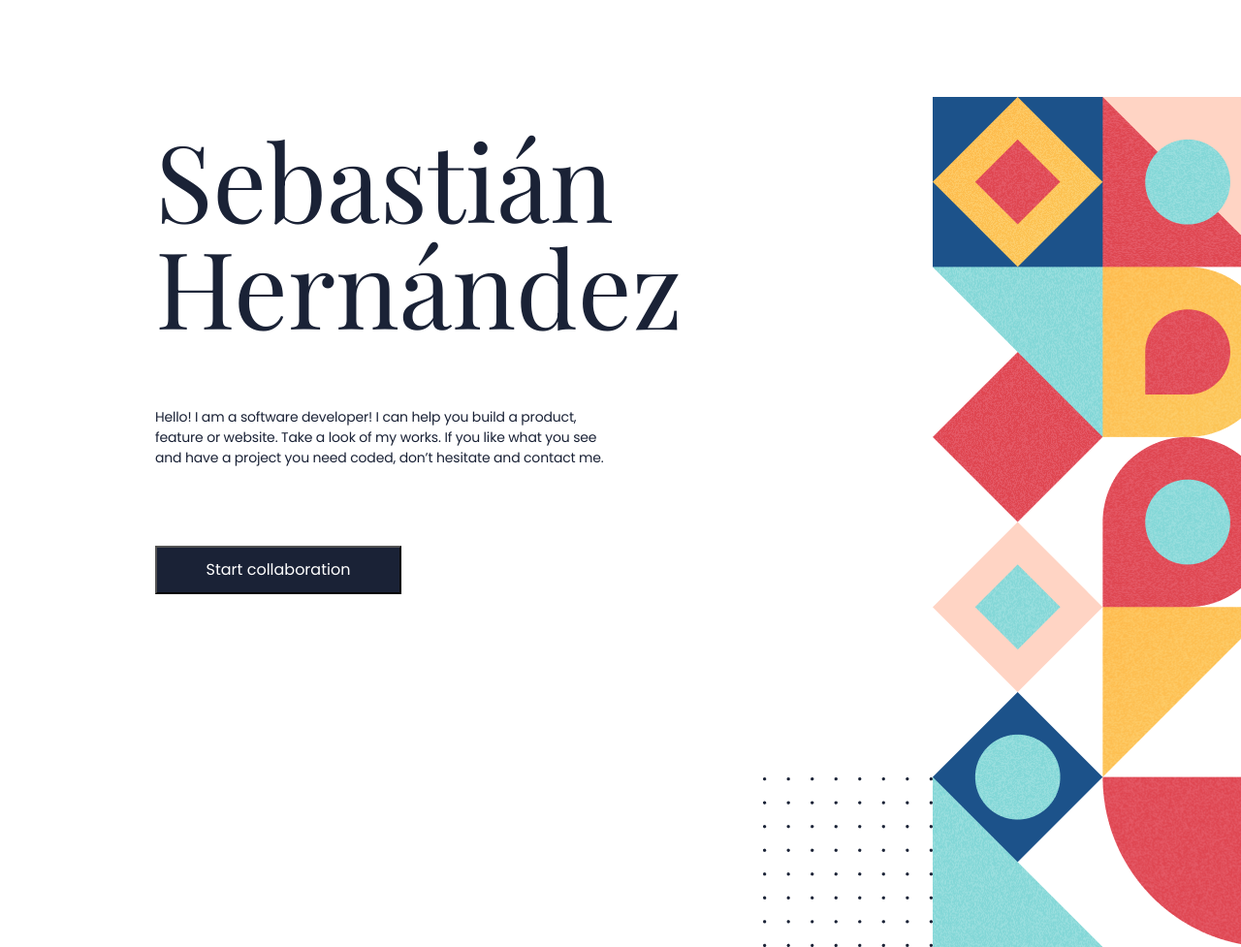
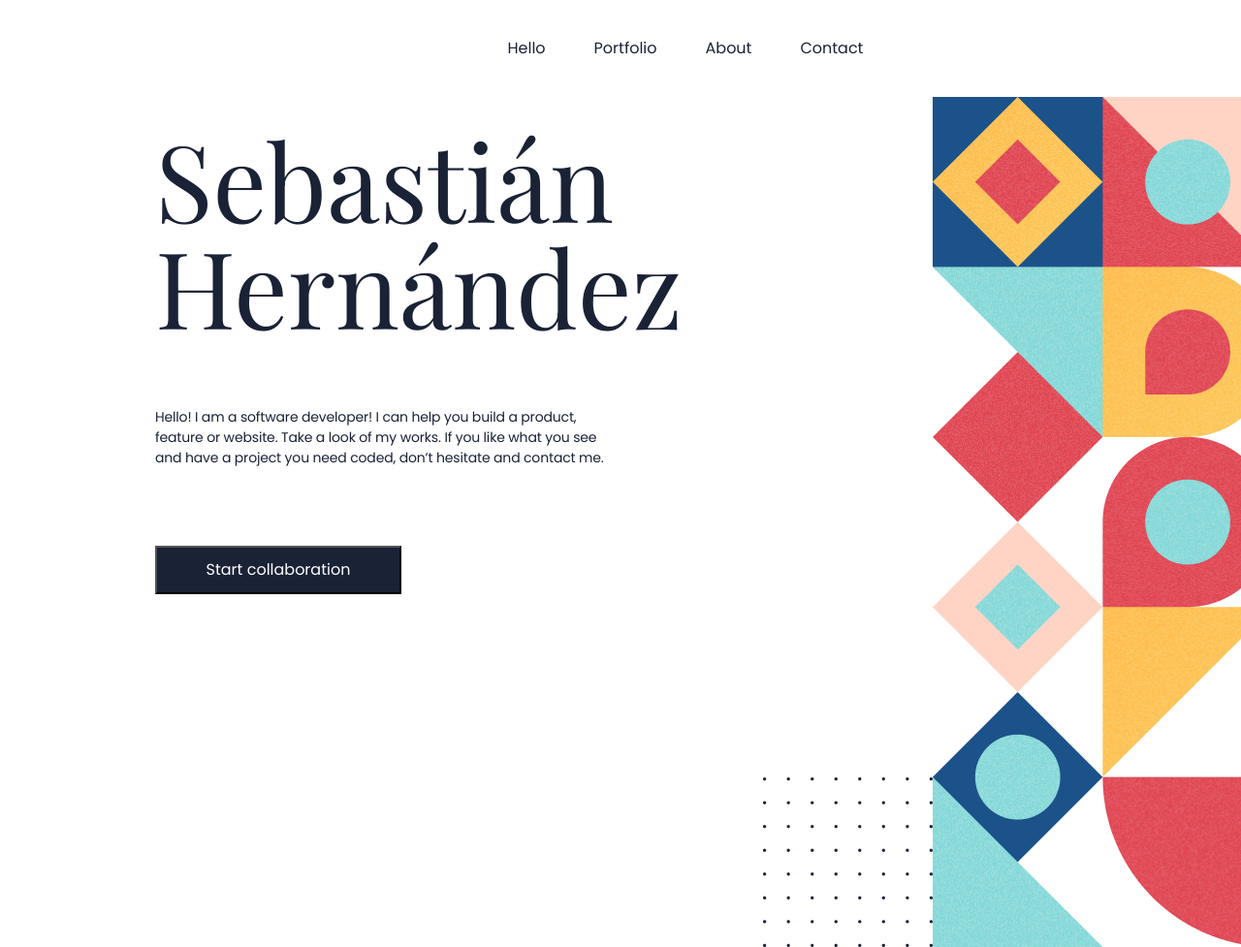
Before and after one commit to shm04/my-portfolio, a website: page index.html in a window 1280 px wide. Shown: the top 977 px of the page at 97% size. Drawn offline with nearby package versions, Linux system fonts and the light colour scheme.

Commit message:
Fix desktop menu bugg and add alt attributes to mobile menu buttons

```diff
--- a/index.html
+++ b/index.html
@@ -19,8 +19,8 @@
                 <li><a class="contact-nav" href="#contact">Contact</a></li>
             </ul>
             <button class="ham-btn" type="button">
-                <img class="menu-btn" src="imgs/ic_menu.png">
-                <img class="close-btn" src="imgs/close-btn.png">
+                <img class="menu-btn" src="imgs/ic_menu.png" alt="menu button">
+                <img class="close-btn" src="imgs/close-btn.png" alt="close menu button">
             </button>
         </nav>
     </header>
--- a/style.css
+++ b/style.css
@@ -491,6 +491,17 @@ body {
     align-items: center;
   }
 
+  .menu {
+    transform: translate(0);
+    display: flex;
+    flex-direction: row;
+    width: -webkit-fill-available;
+    height: -webkit-fill-available;
+    justify-content: center;
+    align-content: center;
+    flex-wrap: wrap;
+  }
+
   .nav-sec {
     font-family: 'Poppins', 'Courier New', Courier, monospace;
     font-style: normal;
```
